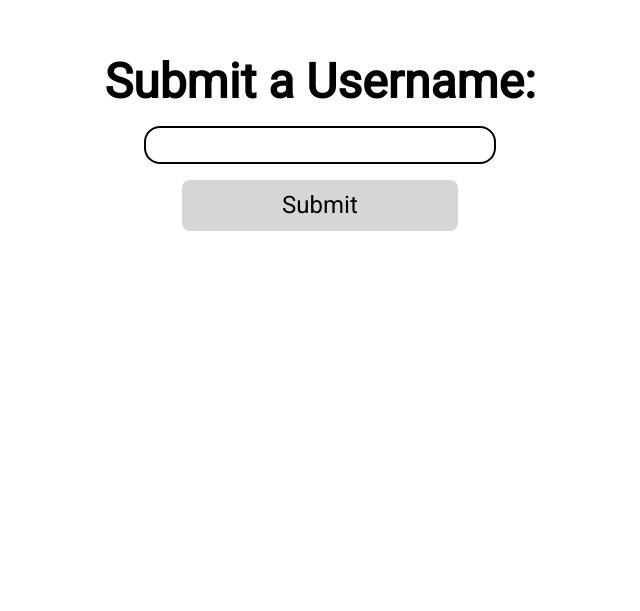
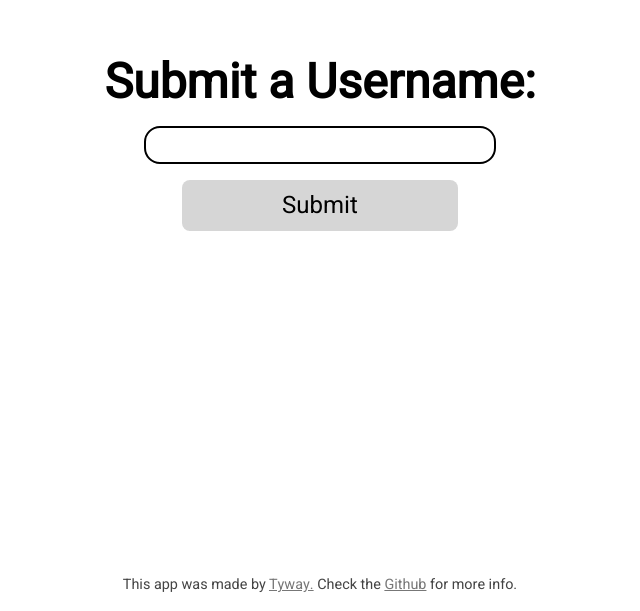
Before and after one commit to howlingunit/usernames, a React (Vite) app: page / in a window 1280 px wide. Shown: the part 189-800 px from the top of the page, without its empty margins (320-960 px from the left). Built offline with nearby package versions, Linux system fonts and the light colour scheme.

Commit message:
added footer

```diff
--- a/src/components/output.jsx
+++ b/src/components/output.jsx
@@ -24,7 +24,7 @@ export default function Output(props) {
 
     return (
         <div className='output'>
-            {amtOf ? <h1>Woah, {props.username} has been used {amtOf} {amtOf <= 1 ? 'time' : 'times'}</h1> : <h1>Woah, you are the first to submit {props.username}</h1>}
+            {amtOf ? <h1>Woah, "{props.username}" has been submitted {amtOf} {amtOf <= 1 ? 'time' : 'times'}</h1> : <h1>Woah, you are the first to submit "{props.username}"</h1>}
 
             {msg && <p>{msg}</p>}
 
--- a/src/index.jsx
+++ b/src/index.jsx
@@ -11,11 +11,18 @@ function App() {
   const [username, setUsername] = React.useState('')
 
   return (
-    <main>
-      {!submitted && <Input setSubmitted={setSubmitted} username={username} setUsername={setUsername}/>}
+    <>
+      <main>
+        {!submitted && <Input setSubmitted={setSubmitted} username={username} setUsername={setUsername}/>}
 
-      {submitted && <Output setSubmitted={setSubmitted} username={username} setUsername={setUsername} />}
-    </main>
+        {submitted && <Output setSubmitted={setSubmitted} username={username} setUsername={setUsername} />}
+
+      </main>
+
+      <footer>
+        <p>This app was made by <a href='https://tyway.net'>Tyway.</a> Check the <a href='https://github.com/howlingunit/usernames' >Github</a> for more info.</p>
+      </footer>
+    </>
   )
 }
 
--- a/style.css
+++ b/style.css
@@ -38,3 +38,18 @@ button:hover {
   box-shadow: 0px 0px 7px #b8b8b8;
 
 }
+
+footer {
+  position: absolute;
+  bottom: 0;
+  margin: 1rem;
+  text-align: center;
+  font-size: 0.9rem;
+}
+
+footer > p {
+  color: #444;
+}
+footer > p > a{
+  color: #777;
+}
--- a/vite.config.js
+++ b/vite.config.js
@@ -5,7 +5,7 @@ import react from '@vitejs/plugin-react'
 export default defineConfig({
   plugins: [react()],
   server: {
-    port: 8081,
+    port: 8080,
     host: true,
   }
 })
```
